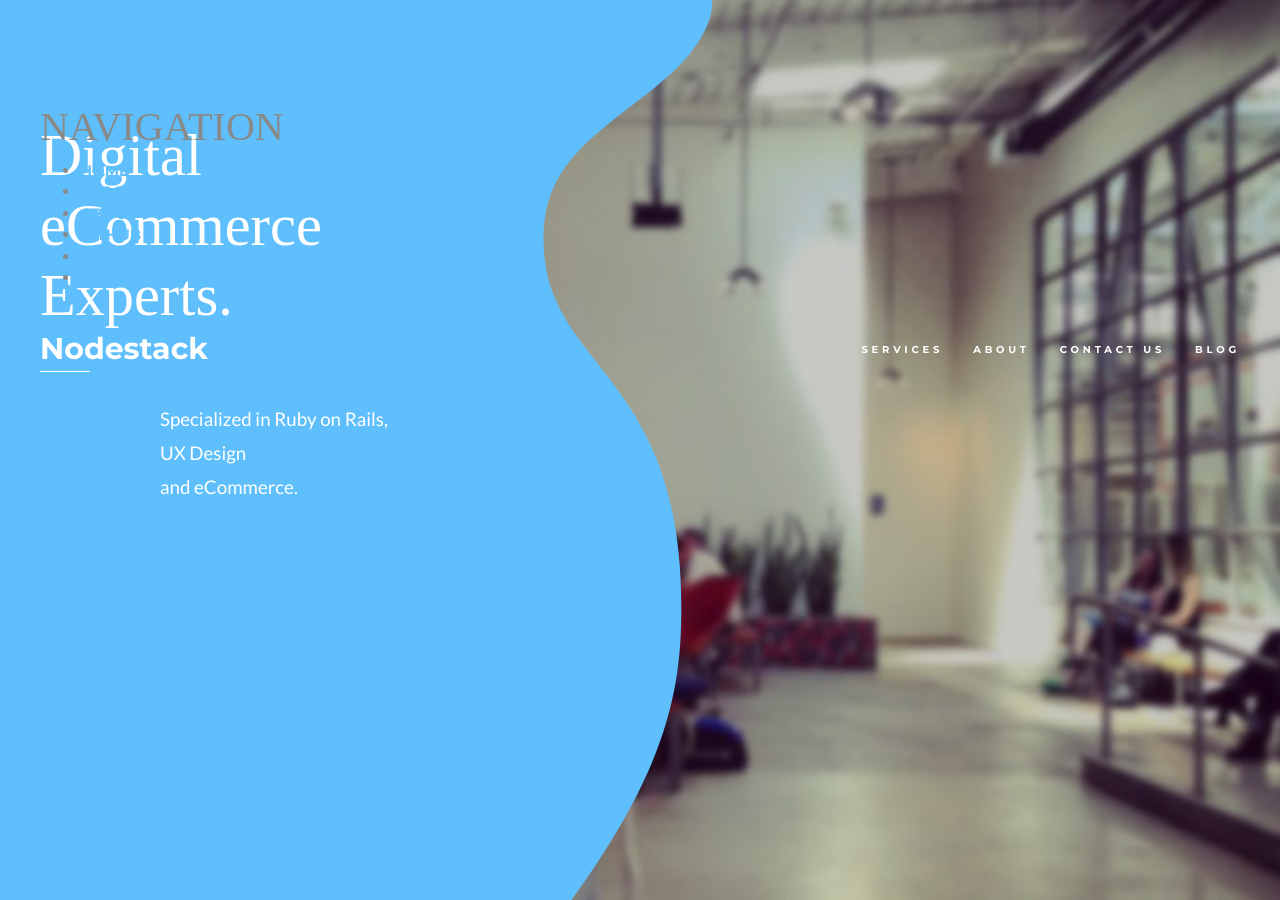
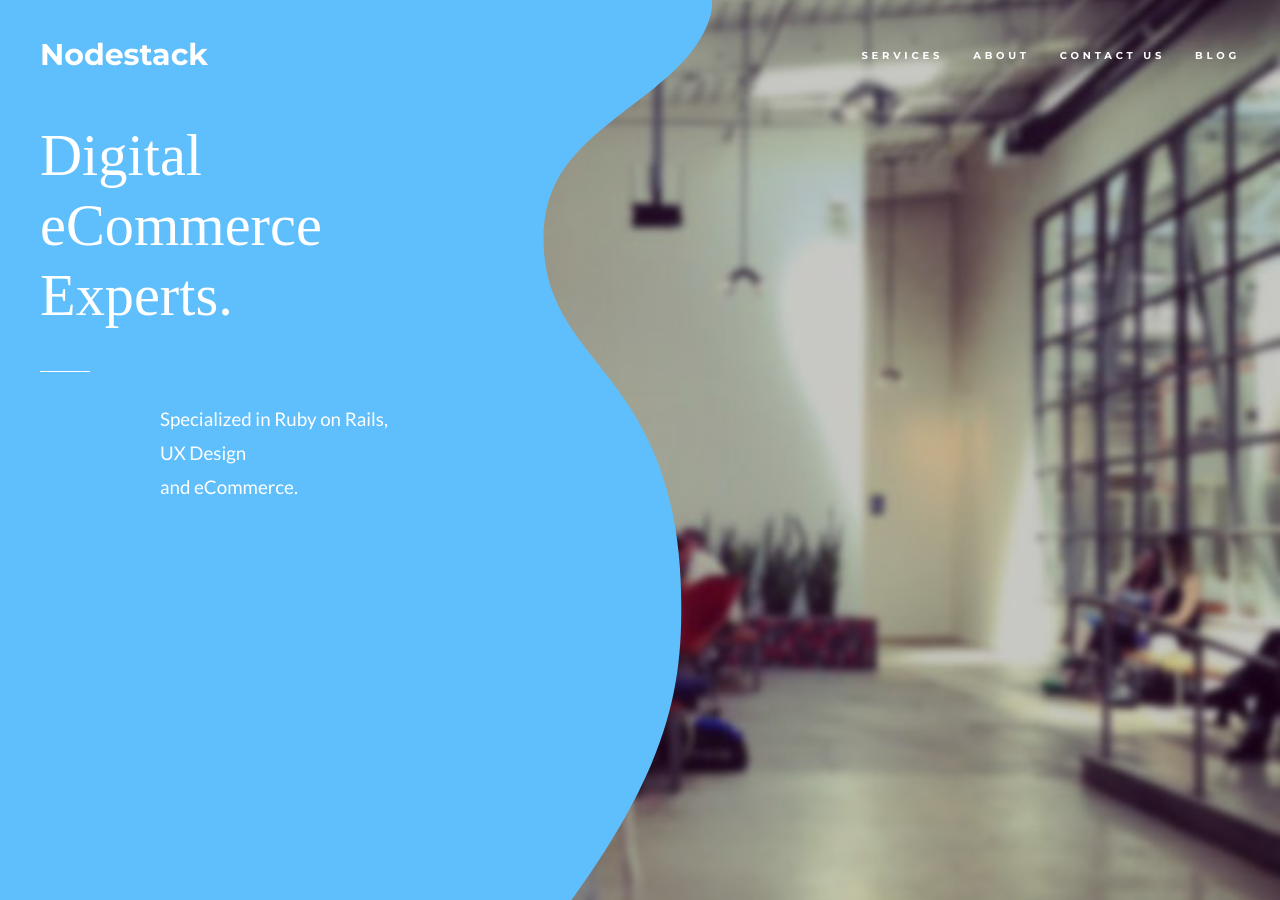
Before and after one commit to nodestack/nodestack.github.io, a Jekyll site: the page built from index.html, in a window 1280 px wide and 900 px high. Built offline with Jekyll 4.4.1, drawn with Linux system fonts in a browser that asks for light colours; some web fonts are replaced.

Commit message:
Update nav.html

```diff
--- a/_includes/nav.html
+++ b/_includes/nav.html
@@ -1,32 +1,6 @@
    <!-- Navigation -->
     <nav class="navbar navbar-default navbar-fixed-top">
         <div class="container-fluid">
-           <a href="#navbar" id="menu-burger" class="menu-burger">Menu
-  <span class="nav-icon"></span>
-
-  <svg x="0px" y="0px" width="54px" height="54px" viewBox="0 0 54 54">
-    <circle fill="transparent" stroke="#000000" stroke-width="1" cx="27" cy="27" r="25" stroke-dasharray="157 157" stroke-dashoffset="157"></circle>
-  </svg>
-</a>
-
-<div id="navbar" class="navbar">
-  <div class="navigation-wrapper">
-    <div class="half-block">
-      <h2>Navigation</h2>
-
-      <nav>
-        <ul class="primary-nav">
-          <li><a href="{{ '/' | prepend: site.baseurl }}">Home</a></li>
-          <li><a href="{{ '/blog' | prepend: site.baseurl }}">Blog</a></li>
-          <li><a href="{{ '/about' | prepend: site.baseurl }}">About</a></li>
-          <li><a href="{{ site.author.github }}" target="_blank"><i class="icon icon-github"></i> Github</a></li>
-          <li><a href="{{ site.author.twitter }}" target="_blank"><i class="icon icon-twitter"></i> Twitter</a></li>
-          <li><a href="{{ '/feed.xml' | prepend: site.baseurl }}" target="_blank"><i class="icon icon-feed"></i> RSS</a></li>
-        </ul>
-      </nav>
-    </div>
-  </div>
-</div>
             <!-- Brand and toggle get grouped for better mobile display -->
             <div class="navbar-header page-scroll">
                 <button type="button" class="navbar-toggle" data-toggle="collapse" data-target="#bs-example-navbar-collapse-1">
```
